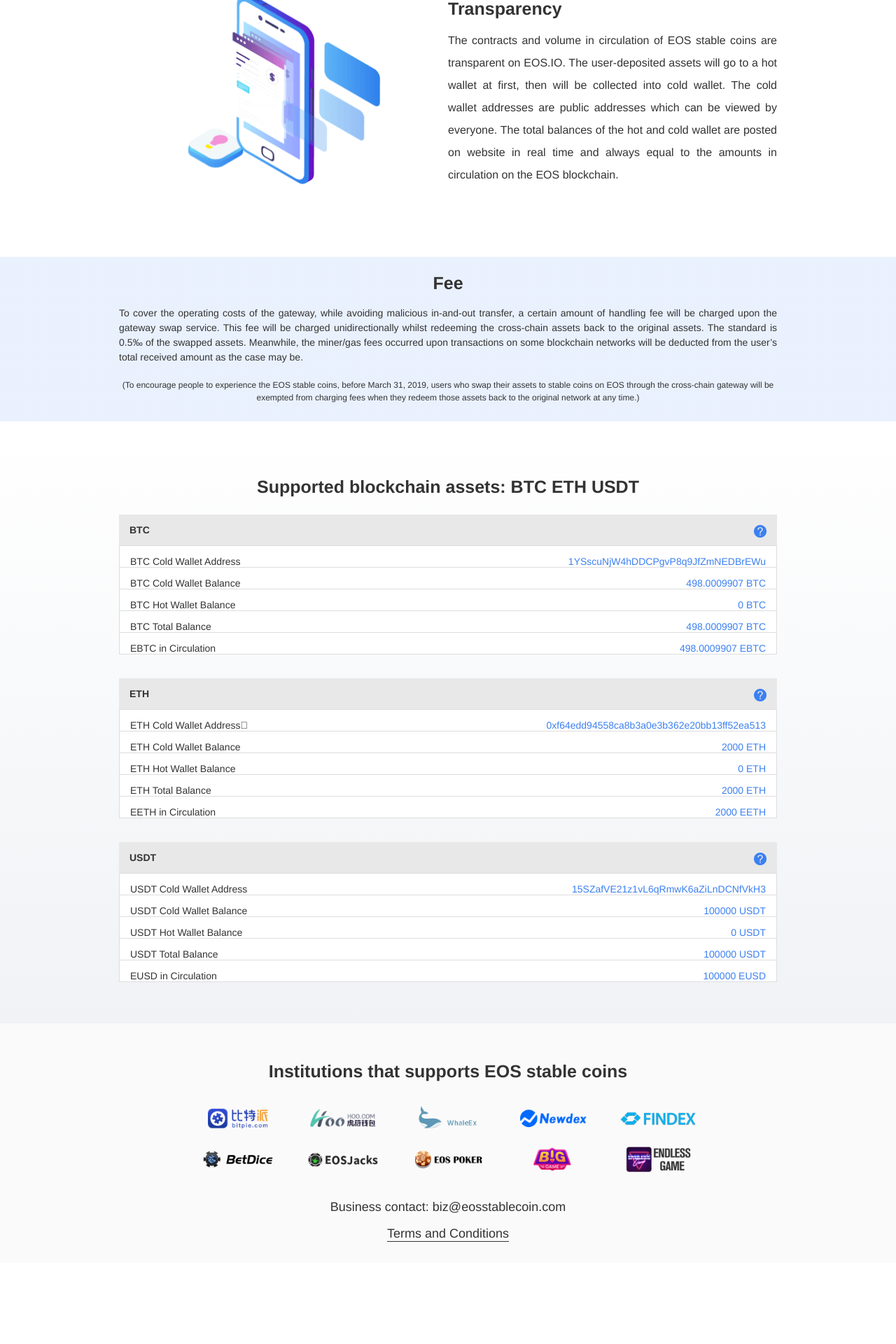
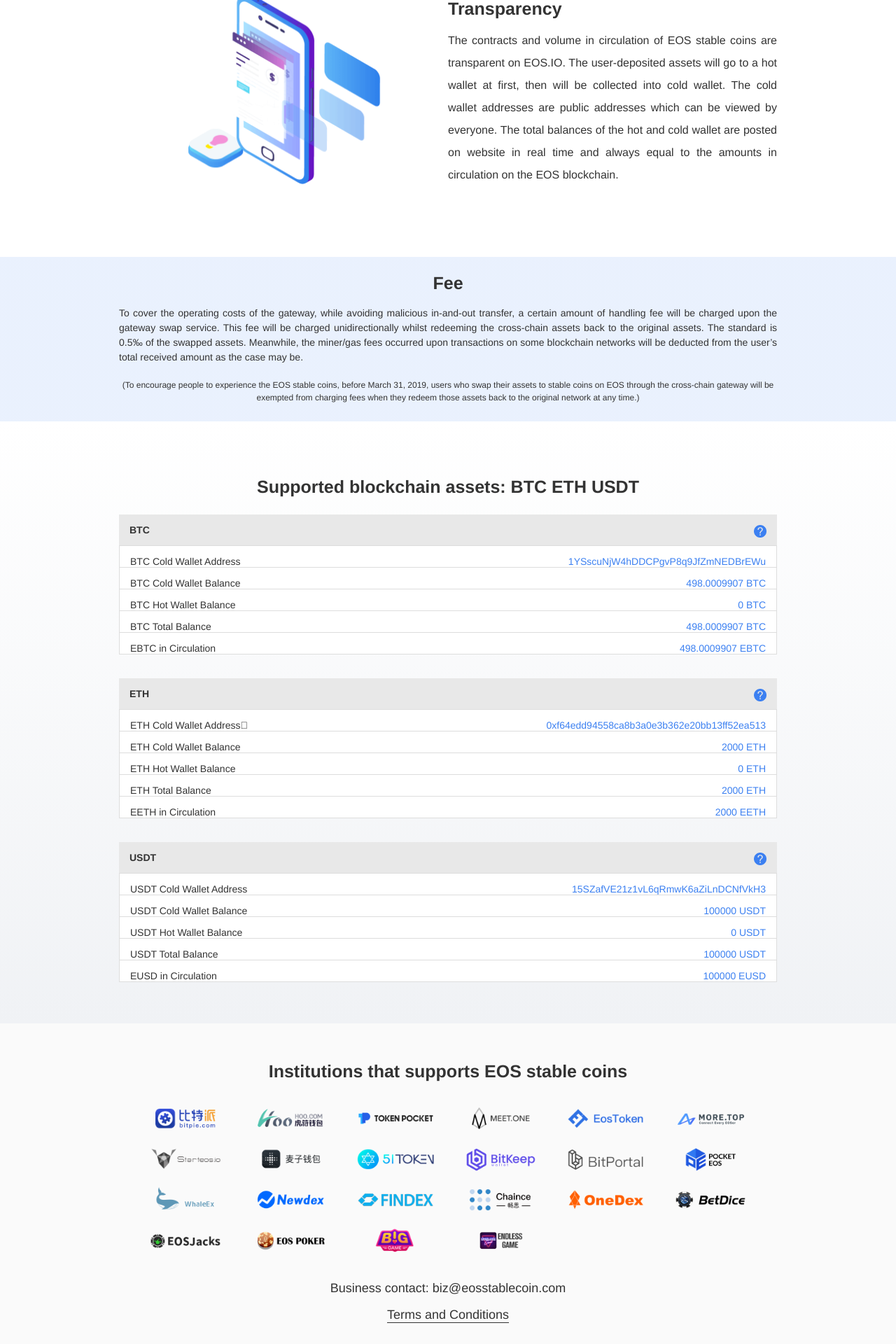
Before and after one commit to eosstablecoin/eosstablecoin, a Jekyll site: the page built from index.md, in a window 1280 px wide. Shown: the part 1482-3402 px from the top of the page at 70% size. Built offline with Jekyll 4.4.1, drawn with Linux system fonts in a browser that asks for light colours; before the commit the page ends 3286 px from its top, so only the background shows below that.

Commit message:
update
update link

```diff
--- a/static/css/style.css
+++ b/static/css/style.css
@@ -432,7 +432,7 @@
 .safe .block{float:right}
 .partner-info{
     display: block;
-    width:750px;
+    width:900px;
     margin:0 auto;
 }
 .mobileshow{
--- a/static/js/home.js
+++ b/static/js/home.js
@@ -74,4 +74,14 @@
         }
         return old.replace(/\"/,"") ;
     }
+    var linkLoad = function(){
+        $.getJSON("/static/js/link.json", function (json) {
+            var html = "";
+            for(var i= 0,l=json.length;i<l;i++){
+                html+='<a href="'+json[i].link+'" target="_blank"><img src="'+json[i].imgsrc+'">';
+            }
+            $(".partner-info").html(html);
+        });
+    }
+    linkLoad();
 })
--- /dev/null
+++ b/static/js/link.json
@@ -0,0 +1,90 @@
+[
+  {
+    "link":"https://bitpie.com",
+    "imgsrc":"./static/img/bitpie@2x.png"
+  },
+  {
+    "link":"https://hoo.com",
+    "imgsrc":"./static/img/hoo@2x.png"
+  },
+  {
+    "link":"https://www.mytokenpocket.vip/",
+    "imgsrc":"./static/img/tokenpocket@2x.png"
+  },
+  {
+    "link":"https://meet.one/",
+    "imgsrc":"./static/img/meetone@2x.png"
+  },
+  {
+    "link":"https://eostoken.im",
+    "imgsrc":"./static/img/eostoken@2x.png"
+  },
+  {
+    "link":"https://more.top/",
+    "imgsrc":"./static/img/moretop@2x.png"
+  },
+  {
+    "link":"https://starteos.io/",
+    "imgsrc":"./static/img/starteos@2x.png"
+  },
+  {
+    "link":"http://www.mathwallet.org",
+    "imgsrc":"./static/img/maiziqianbao@2x.png"
+  },
+  {
+    "link":"https://www.51token.im/",
+    "imgsrc":"./static/img/51token@2x.png"
+  },
+  {
+    "link":"https://www.bitkeep.com",
+    "imgsrc":"./static/img/bitkeep@2x.png"
+  },
+  {
+    "link":"https://www.bitportal.io",
+    "imgsrc":"./static/img/bitportal@2x.png"
+  },
+  {
+    "link":"https://app.pocketeos.top",
+    "imgsrc":"./static/img/pocketeos@2x.png"
+  },
+  {
+    "link":"https://www.whaleex.com/",
+    "imgsrc":"./static/img/whaleex@2x.png"
+  },
+  {
+    "link":"https://newdex.io/",
+    "imgsrc":"./static/img/newdex@2x.png"
+  },
+  {
+    "link":"https://findex.pro",
+    "imgsrc":"./static/img/findex@2x.png"
+  },
+  {
+    "link":"https://chaince.com/",
+    "imgsrc":"./static/img/Chaince@2x.png"
+  },
+  {
+    "link":"https://onedexweb.haoduobi.com/",
+    "imgsrc":"./static/img/onedex@2x.png"
+  },
+  {
+    "link":"https://betdice.one/",
+    "imgsrc":"./static/img/betdice@2x.png"
+  },
+  {
+    "link":"https://eosjacks.com/",
+    "imgsrc":"./static/img/eosjacks@2x.png"
+  },
+  {
+    "link":"https://eospoker.win/",
+    "imgsrc":"./static/img/eospoker@2x.png"
+  },
+  {
+    "link":"https://big.game/",
+    "imgsrc":"./static/img/biggame@2x.png"
+  },
+  {
+    "link":"https://endless.game/",
+    "imgsrc":"./static/img/endless@2x.png"
+  }
+]
```
Also changed, not shown: static/img/51token@2x.png (added), static/img/Chaince@2x.png (added), static/img/bitkeep@2x.png (added), static/img/bitportal@2x.png (added), static/img/endless@2x.png, static/img/eostoken@2x.png (added), static/img/maiziqianbao@2x.png (added), static/img/meetone@2x.png (added), static/img/moretop@2x.png (added), static/img/onedex@2x.png (added), static/img/pocketeos@2x.png (added), static/img/starteos@2x.png (added), static/img/tokenpocket@2x.png (added).
